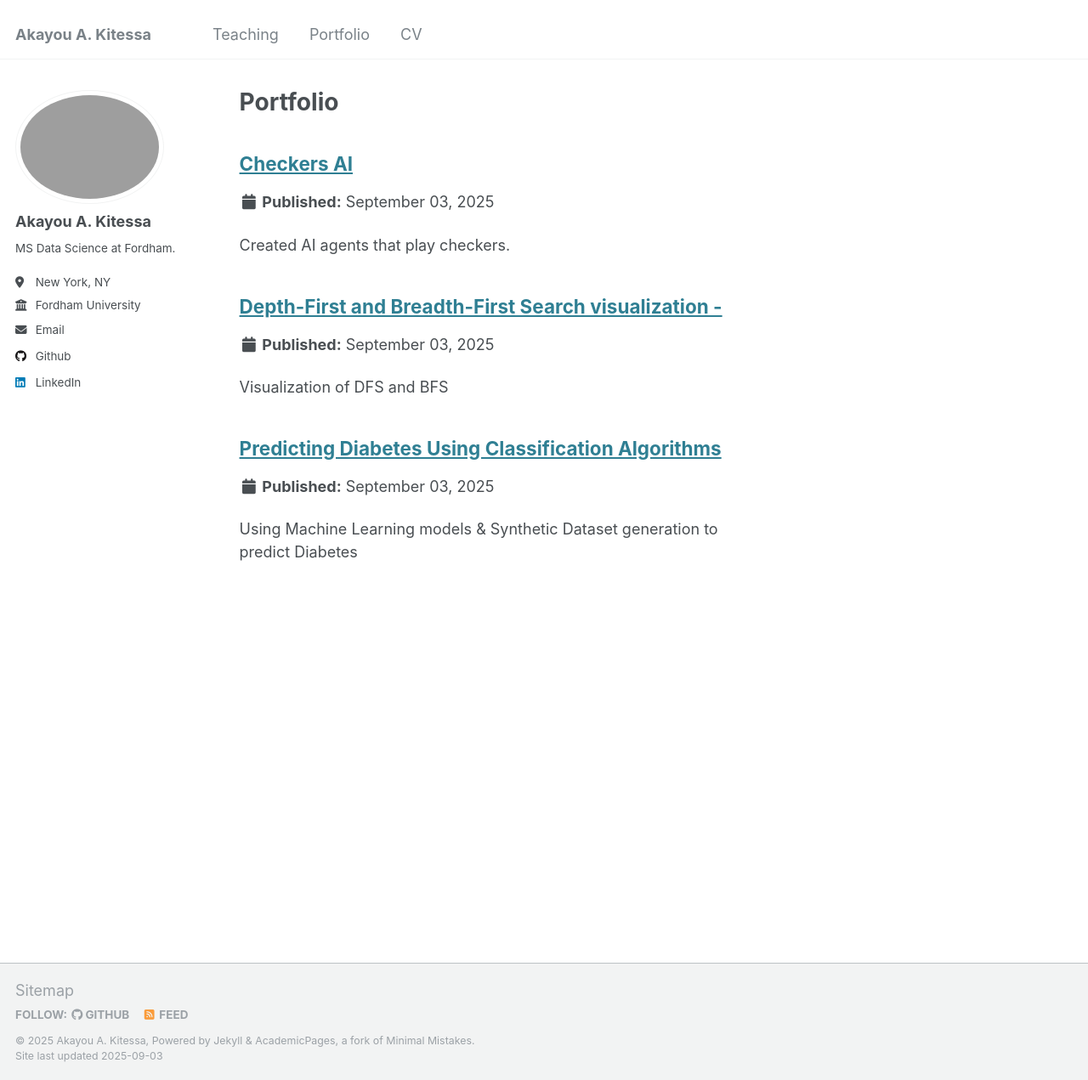
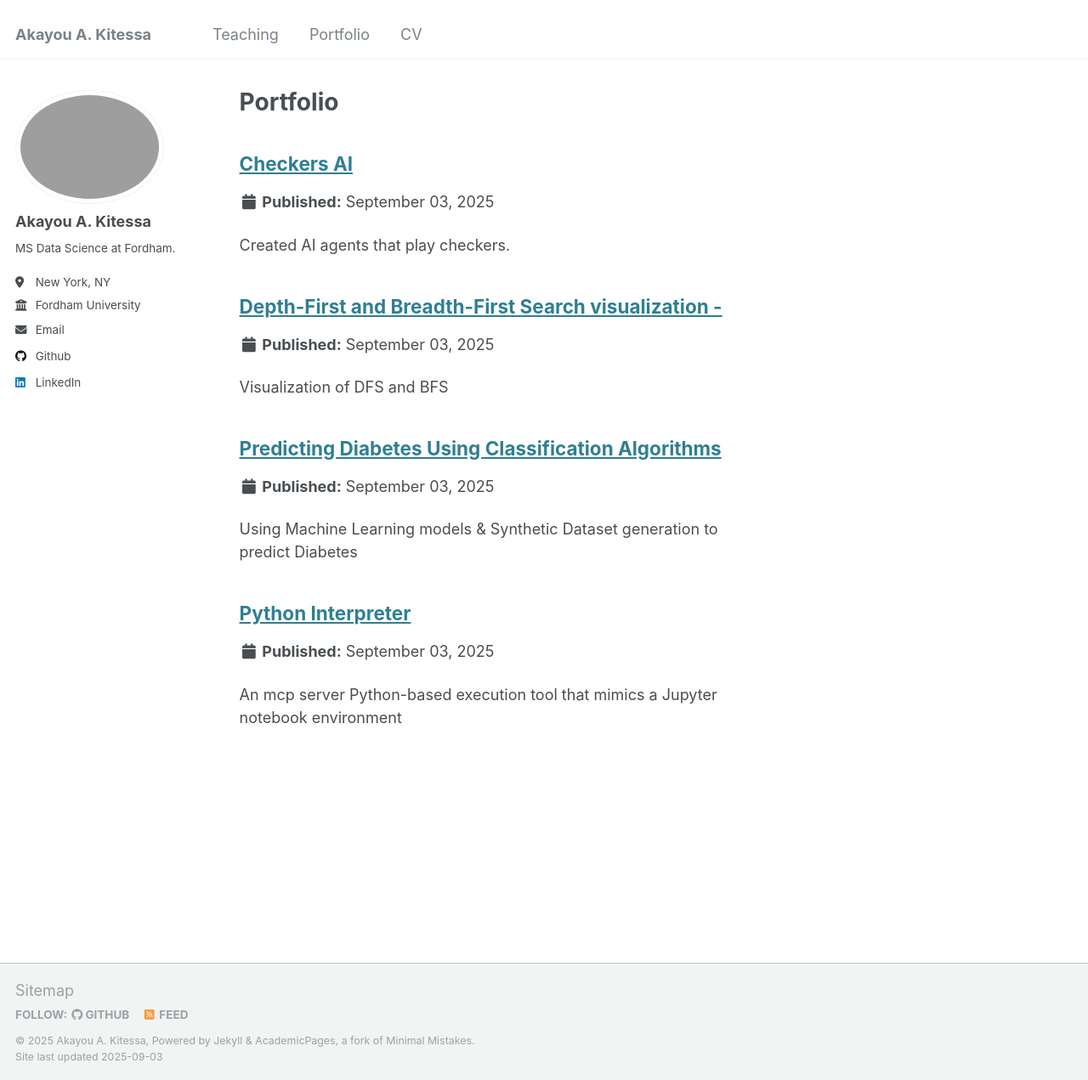
Before and after one commit to akuadane/akuadane.github.io, a Jekyll site: the page built from _pages/portfolio.html, in a window 1280 px wide and 1271 px high. Shown: the whole window at 85% size. Built offline with Jekyll 4.4.1, drawn with Linux system fonts in a browser that asks for light colours.

Commit message:
added python interpreter

```diff
--- /dev/null
+++ b/_portfolio/python-interpreter.html
@@ -0,0 +1,11 @@
+---
+title: "Python Interpreter"
+excerpt: "An mcp server Python-based execution tool that mimics a Jupyter notebook environment"
+collection: portfolio
+---
+
+An mcp server Python-based execution tool that mimics a Jupyter notebook environment. It accepts code snippets, executes them, and maintains state across sessions — preserving variables, imports, and past results. Ideal for iterative development, debugging, or code execution.
+<a href="https://github.com/akuadane/mcp-code-interpreter" target="_blank">Github</a>
+<a href="https://hub.docker.com/mcp/server/mcp-code-interpreter/tools" target="_blank">Docker Hub</a>
+</br>
+<img width="300" height="300"src='https://raw.githubusercontent.com/akuadane/mcp-code-interpreter/refs/heads/main/asset/logo.png'>
```
Also changed, not shown: _pages/about.md (+1 -1 lines).
